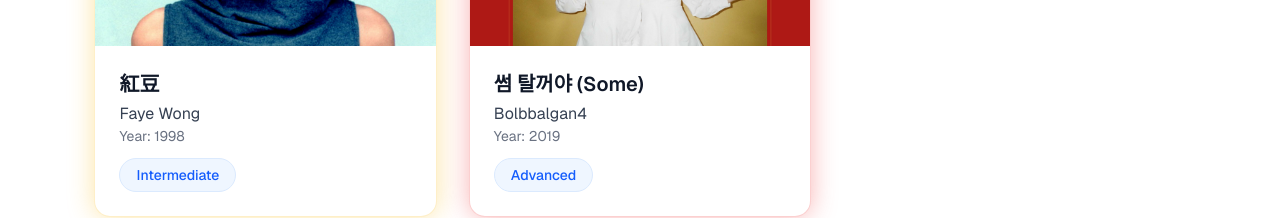
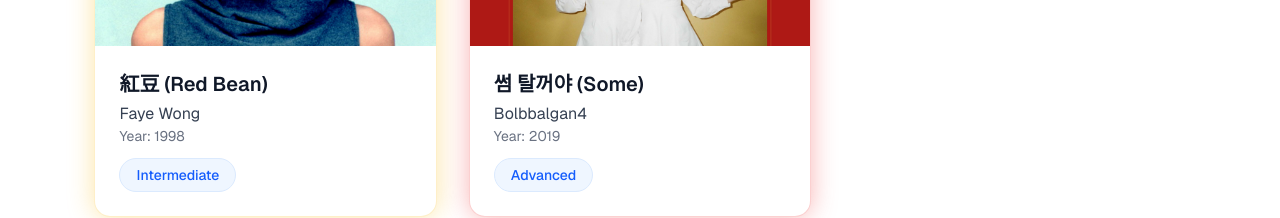
Before and after one commit to vincentxu123/sheet-music, a Next.js app: page / in a window 1280 px wide. Shown: the part 1260-1478 px from the top of the page. Built offline with nearby package versions, Linux system fonts and the light colour scheme.

Commit message:
Update name

```diff
--- a/src/app/constants.ts
+++ b/src/app/constants.ts
@@ -52,7 +52,7 @@
     },
     {
       id: 4,
-      title: "紅豆",
+      title: "紅豆 (Red Bean)",
       composer: "Faye Wong",
       year: 1998,
       thumbnail: redBeanThumbnail,
```
